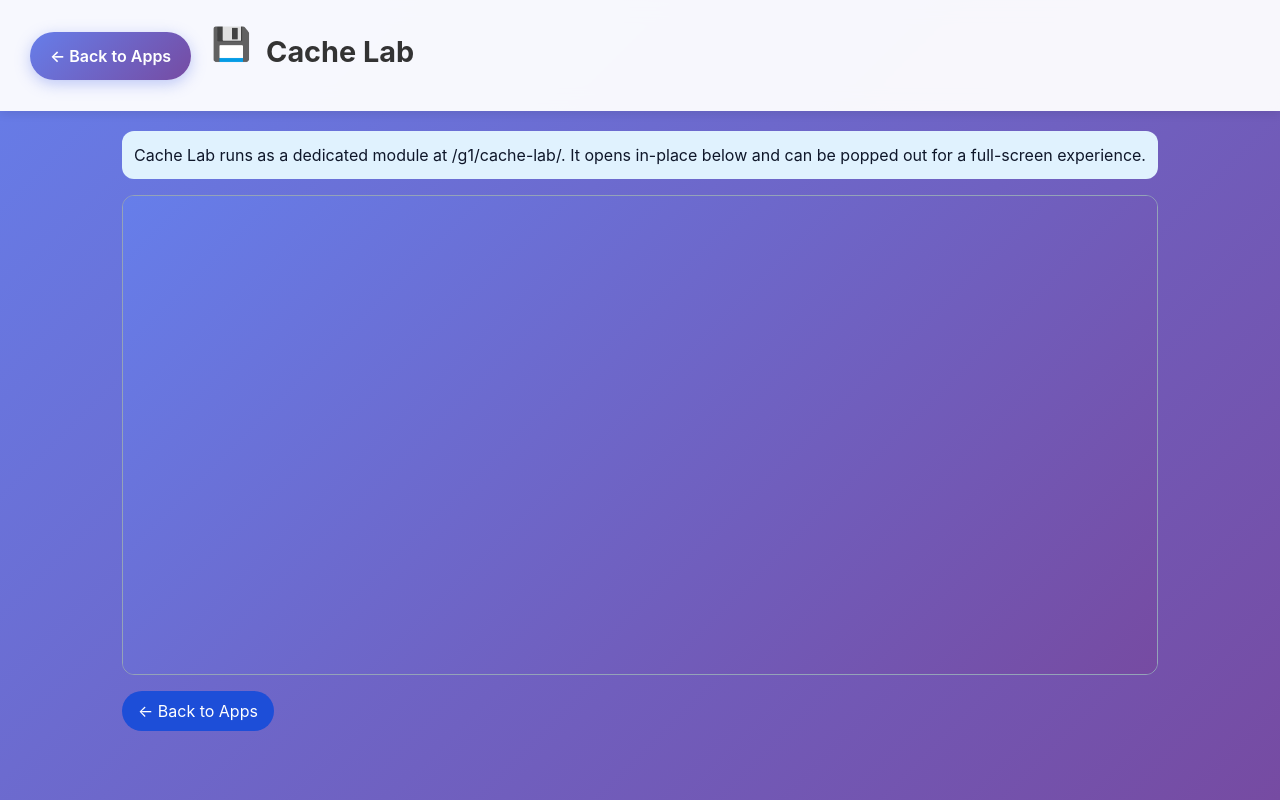
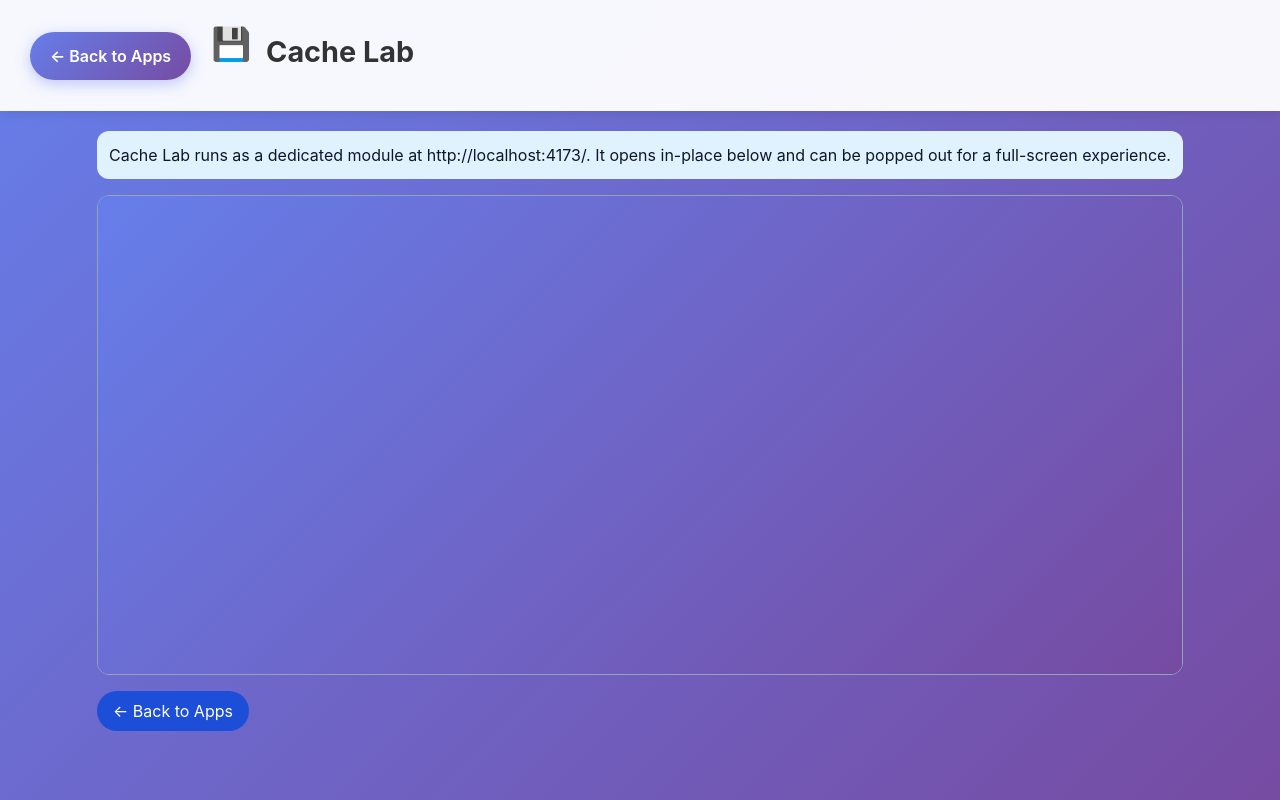
Before and after one commit to Hardik-S/g1, a React app: page / in a window 1280 px wide. Both pictures are taken after a click on the element 355 px from the left and 681 px from the top of the page. Built offline with nearby package versions, Linux system fonts and the light colour scheme.

Commit message:
Add concurrent dev workflow for Cache Lab

```diff
--- a/package.json
+++ b/package.json
@@ -8,6 +8,7 @@
   ],
   "scripts": {
     "start": "webpack serve --mode development",
+    "dev": "concurrently \"pnpm --filter cache-lab dev\" \"webpack serve --mode development\"",
     "build:cache-lab": "npm --prefix src/apps/cache-lab run build",
     "build": "npm run build:cache-lab && webpack --mode production",
     "test": "jest",
@@ -36,6 +37,7 @@
     "babel-jest": "^29.7.0",
     "babel-loader": "^9.1.0",
     "copy-webpack-plugin": "^13.0.1",
+    "concurrently": "^9.1.2",
     "css-loader": "^6.8.0",
     "gh-pages": "^6.0.0",
     "html-webpack-plugin": "^5.5.0",
--- a/src/apps/CacheLabApp/index.js
+++ b/src/apps/CacheLabApp/index.js
@@ -1,9 +1,18 @@
 import React from 'react';
 import './styles.css';
 
+const resolveCacheLabUrl = () => {
+  if (process.env.NODE_ENV === 'development') {
+    return process.env.CACHE_LAB_DEV_URL || 'http://localhost:4173/';
+  }
+
+  const base = process.env.PUBLIC_URL || '';
+  const normalizedBase = base.endsWith('/') ? base.slice(0, -1) : base;
+  return `${normalizedBase}/cache-lab/`;
+};
+
 const CacheLabApp = ({ onBack }) => {
-  const base = process.env.PUBLIC_URL || '';
-  const embeddedUrl = `${base}/cache-lab/`;
+  const embeddedUrl = resolveCacheLabUrl();
 
   return (
     <div className="cache-lab-embed">
```
Also changed, not shown: 3 other files (tests, documents, lock files or other folders).
